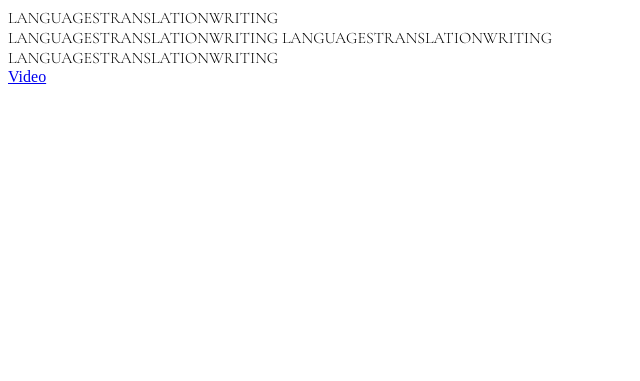
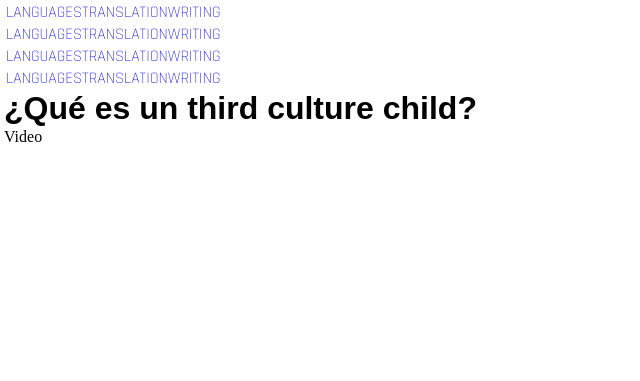
Before and after one commit to Mata13/annieecklund, a plain HTML site: page index.html in a window 1280 px wide. Shown: the whole page, without its empty margins (0-640 px from the left). Drawn offline with nearby package versions, Linux system fonts and the light colour scheme; a web font is replaced by a local one.

Commit message:
Cambios en el código html t css

```diff
--- a/index.html
+++ b/index.html
@@ -4,32 +4,33 @@
     <meta charset="UTF-8">
     <meta name="viewport" content="width=device-width, initial-scale=1.0">
     <title> Title </title>
-    <link href="https://fonts.googleapis.com/css2?family=Comic+Neue:wght@300&family=Cormorant+Garamond:wght@300&family=Kurale&display=swap" rel="stylesheet">
-    <link rel="stylesheet" href="style.css">
+    <link href="https://fonts.googleapis.com/css2?family=Rajdhani:wght@300&display=swap" rel="stylesheet"> <!-- Letra para la section1 -->
+    <link rel="stylesheet" type="text/css" href="style.css"/>
 </head>
 <body>
 
-    <div id="caja1">
+    <div id="section1">
 
-        <header>
+        <ul>
 
-            LANGUAGESTRANSLATIONWRITING <br/>
-            LANGUAGESTRANSLATIONWRITING <b.r/>
-            LANGUAGESTRANSLATIONWRITING <br/>
-            LANGUAGESTRANSLATIONWRITING <br/>
+            <li> <a href="#"> LANGUAGESTRANSLATIONWRITING </a> </li>
+            <li> <a href="#"> LANGUAGESTRANSLATIONWRITING </a> </li>
+            <li> <a href="#"> LANGUAGESTRANSLATIONWRITING </a> </li>
+            <li> <a href="#"> LANGUAGESTRANSLATIONWRITING </a> </li>
 
-        </header>
+        </ul>
 
     </div>
 
-    <div id="caja2">
+    <div id="p1">
 
-        <section id="content">
+        <h1> ¿Qué es un third culture child? </h1>
 
-            <a href="https://www.youtube.com/watch?v=5sA5uuI6aZU"> Video </a>
+    </div>
 
-        </section>
+    <div id="caja1">
 
+        <p> Video </p>
 
     </div>
 
--- a/style.css
+++ b/style.css
@@ -1,6 +1,49 @@
+*{
+
+    margin: 1px;
+    border: 0px;
+    padding: 0px;
+    list-style: none;
+    text-decoration: none;
+
+}
+
+#section1{
+
+    font-family: 'Rajdhani', sans-serif;
+
+}
+
+#p1{
+
+    font-family: Arial, Helvetica, sans-serif;
+
+}
+
+#caja1{
+
+    width: 250px;
+    height: 250px;
+    background-color: aqua;
+
+}
+
+
+ul li:hover a{
+
+    padding-left: 50px;
+
+}
+
+.sidebar ul a i{
+
+    margin-right: 20px;
+
+}
+
 #caja1{
     background: white;
     font-family: 'Comic Neue', cursive;
-font-family: 'Kurale', serif;
-font-family: 'Cormorant Garamond', serif;
+    font-family: 'Kurale', serif;
+    font-family: 'Cormorant Garamond', serif;
 }
```
